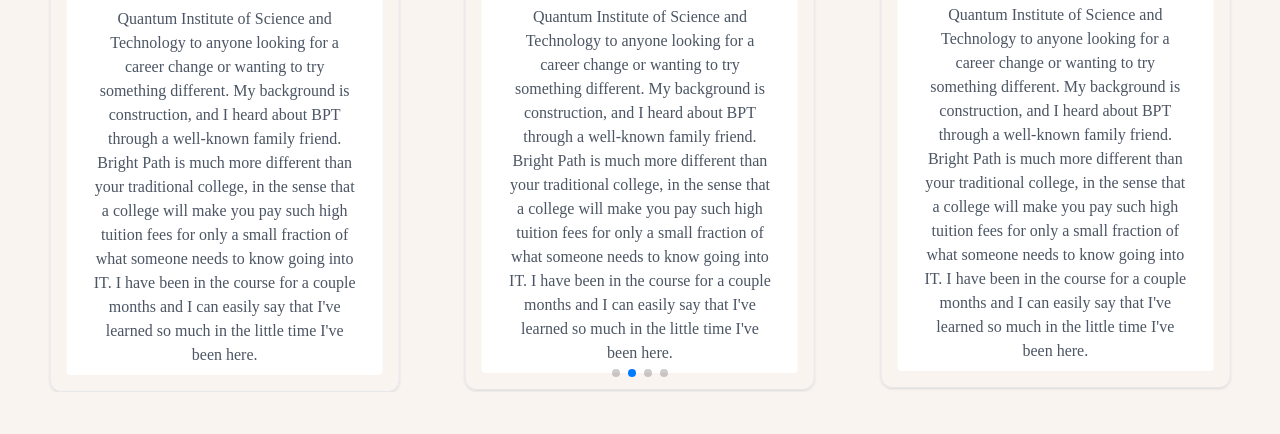
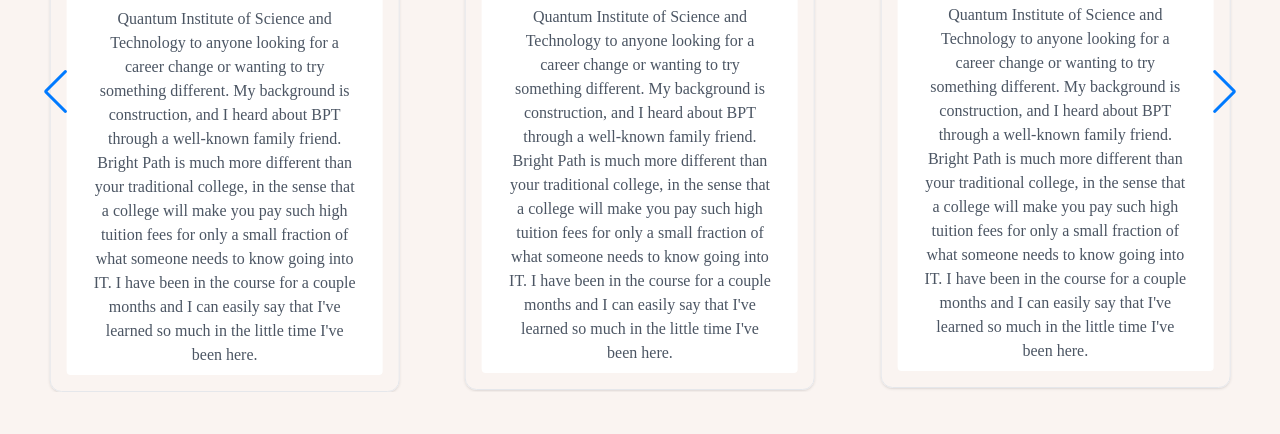
Before and after one commit to shejanNizam/quantum-education, a Next.js app: page / in a window 1280 px wide. Shown: the part 2775-3209 px from the top of the page. Built offline with nearby package versions, Linux system fonts and the light colour scheme.

Commit message:
testimonial updated

```diff
--- a/src/components/Home/Testimonials.js
+++ b/src/components/Home/Testimonials.js
@@ -52,26 +52,26 @@
       </h2>
 
       <Swiper
-        pagination={{ type: "bullets", clickable: true }}
+        // pagination={{ type: "bullets", clickable: true }}
         autoplay={true}
         loop={true}
-        // navigation={true}  // Uncomment if you need navigation arrows
+        navigation={true}
         modules={[Autoplay, Navigation, Pagination]}
         className="relative"
-        slidesPerView={1} // Default to 1 slide per view for mobile
+        slidesPerView={1}
         spaceBetween={20}
         breakpoints={{
           640: {
-            slidesPerView: 1, // 1 slide per view on small screens (mobile)
-            spaceBetween: 10, // Reduced space between cards for small screens
+            slidesPerView: 1,
+            spaceBetween: 10,
           },
           768: {
-            slidesPerView: 2, // 2 slides per view on tablets
+            slidesPerView: 2,
             spaceBetween: 20,
           },
           1024: {
-            slidesPerView: 3, // 3 slides per view on larger screens (desktop)
-            spaceBetween: 30, // Slightly more space between slides
+            slidesPerView: 3,
+            spaceBetween: 30,
           },
         }}
       >
```
